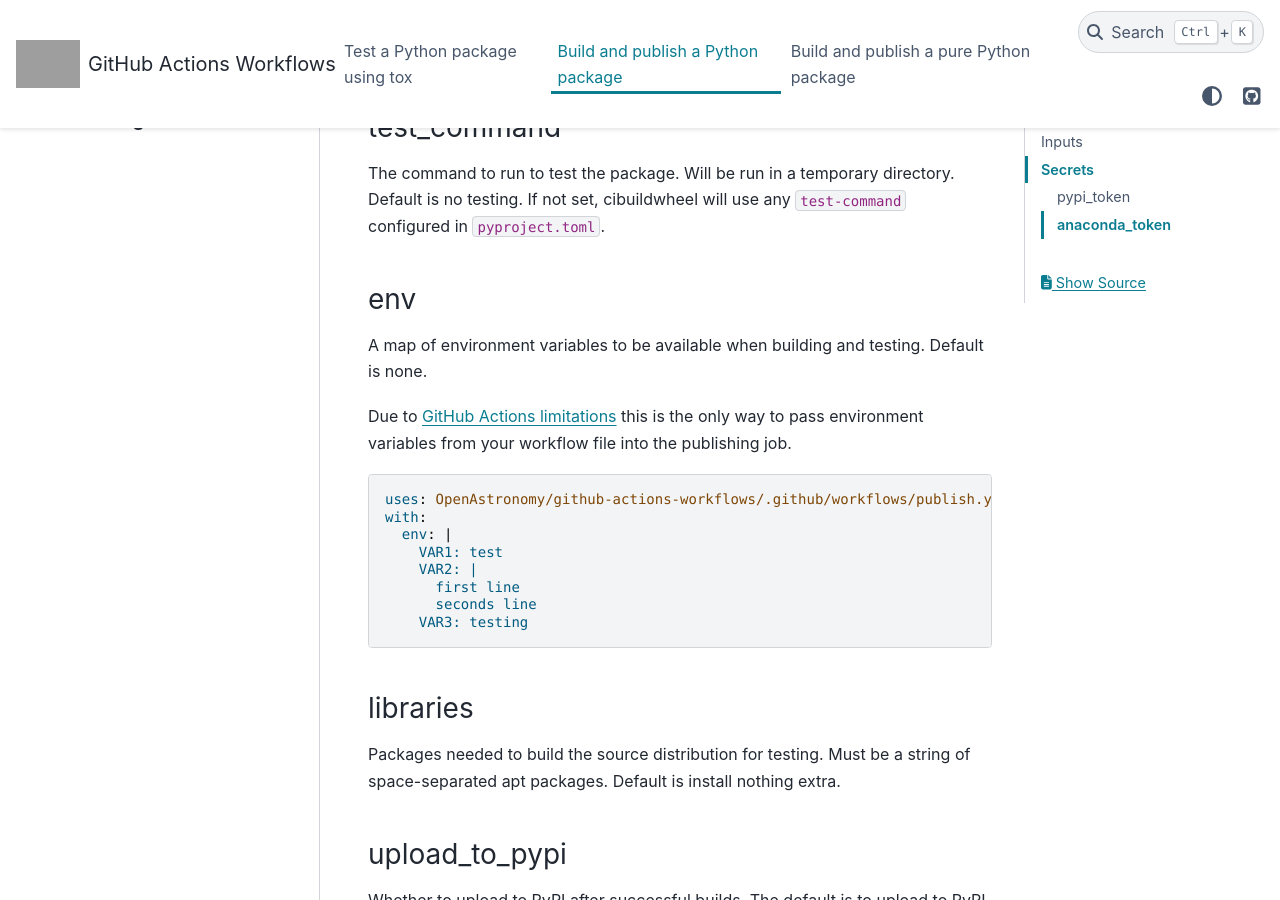
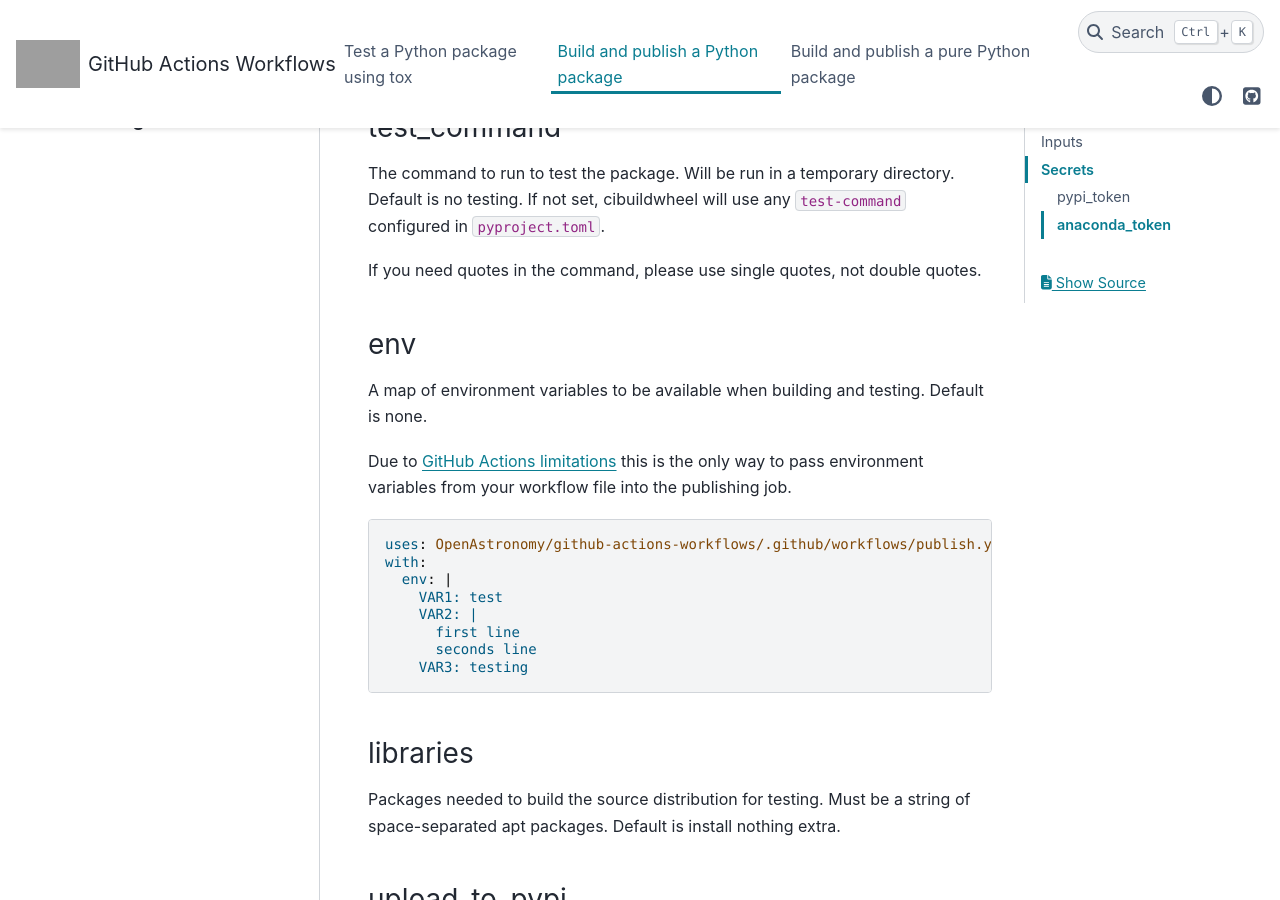
Before and after one commit to OpenAstronomy/github-actions-workflows, a Sphinx documentation site: the page built from docs/source/publish.rst, in a window 1280 px wide and 900 px high, scrolled down 1831 px. Built offline with Sphinx 7.4.7 and the PyData theme 0.15.4, drawn with Linux system fonts in a browser that asks for light colours; grey boxes are pictures that could not be loaded.

Commit message:
test_command fails when double quotes exist
https://github.com/astropy/astropy/pull/15040

```diff
--- a/docs/source/publish.rst
+++ b/docs/source/publish.rst
@@ -81,6 +81,8 @@
 The command to run to test the package. Will be run in a temporary
 directory. Default is no testing.
 If not set, cibuildwheel will use any ``test-command`` configured in ``pyproject.toml``.
+
+If you need quotes in the command, please use single quotes, not double quotes.
 
 env
 ^^^
```
